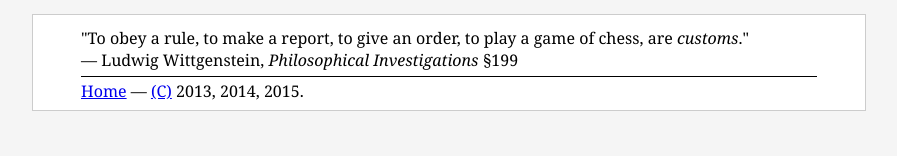
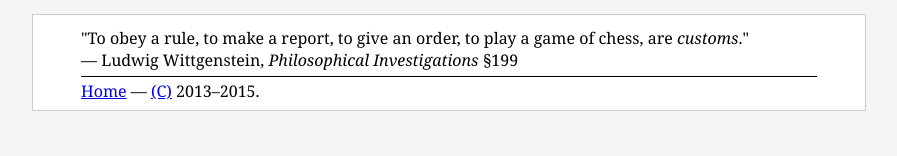
Before and after one commit to pqnelson/pqnelson.github.com, a Jekyll site: the page built from _posts/2014-01-18-REST-compojure.md, in a window 1280 px wide. Shown: the part 2422-2578 px from the top of the page, without its empty margins (191-1088 px from the left). Built offline with Jekyll 4.4.1, drawn with Linux system fonts in a browser that asks for light colours; Markdown is read by kramdown in place of the engine named in the settings.

Commit message:
[minor/css] Improved style

```diff
--- a/_includes/foot.html
+++ b/_includes/foot.html
@@ -18,7 +18,7 @@
 <span class="copyright">
 <a rel="license"
    href="http://creativecommons.org/licenses/by-nc-nd/3.0/deed.en_US">(C)</a>
-   2013, 2014, 2015.
+   2013&ndash;{{ site.time | date: '%Y' }}.
 </span>
 </footer>
 </body>
--- a/css/syntax.css
+++ b/css/syntax.css
@@ -5,6 +5,8 @@
 .highlight .cm { color: #999988; font-style: italic } /* Comment.Multiline */
 .highlight .cp { color: #999999; font-weight: bold } /* Comment.Preproc */
 .highlight .c1 { color: #999988; font-style: italic } /* Comment.Single */
+.highlight a.c1 { color: #333399; text-decoration: none; }
+.highlight a.c1:hover { color: #aa0000; text-decoration: none; }
 .highlight .cs { color: #999999; font-weight: bold; font-style: italic } /* Comment.Special */
 .highlight .gd { color: #000000; background-color: #ffdddd } /* Generic.Deleted */
 .highlight .gd .x { color: #000000; background-color: #ffaaaa } /* Generic.Deleted.Specific */
```
